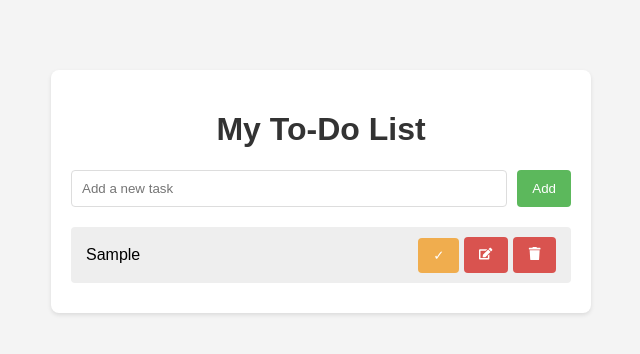
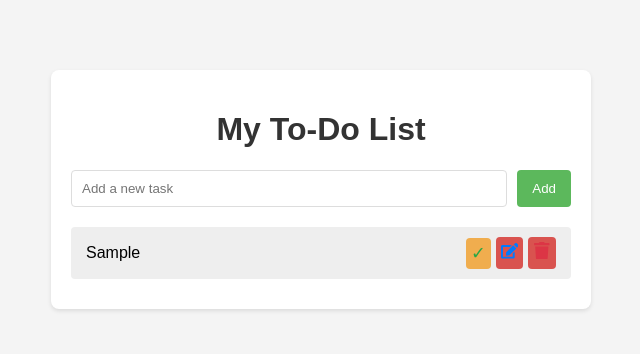
Before and after one commit to Kezia-Cane/todo, a React (Create React App) app: page / in a window 1280 px wide. Both pictures are taken after typing "Sample" into the empty fields and a click on the button "Add". Shown: the top 354 px of the page, without its empty margins (319-959 px from the left). Built offline with nearby package versions, Linux system fonts and the light colour scheme.

Commit message:
adding design to the buttons

```diff
--- a/src/App.css
+++ b/src/App.css
@@ -71,3 +71,94 @@ button:hover {
 .todo div button:hover {
   opacity: 0.8;
 }
+
+/* Styles for TodoItem component */
+.todo {
+  display: flex;
+  align-items: center;
+  justify-content: space-between;
+  padding: 10px 15px;
+  margin-bottom: 10px;
+  background: #eee;
+  border-radius: 4px;
+}
+
+.todo.completed span {
+  text-decoration: line-through;
+  color: #888;
+}
+
+.todo span {
+  flex-grow: 1;
+  margin-right: 10px;
+  cursor: pointer; /* Indicate text is clickable for completion */
+}
+
+.edit-input {
+  flex-grow: 1;
+  padding: 8px;
+  border: 1px solid #ccc;
+  border-radius: 4px;
+  margin-right: 10px;
+}
+
+.todo-buttons {
+  display: flex;
+  align-items: center;
+}
+
+.icon-button {
+  background: none;
+  border: none;
+  padding: 5px;
+  margin-left: 5px;
+  cursor: pointer;
+  font-size: 1.1em; /* Make icons slightly larger */
+  color: #555;
+  transition: color 0.2s ease;
+}
+
+.icon-button:hover {
+  color: #000;
+}
+
+.complete-button {
+  color: #28a745; /* Green */
+}
+.complete-button.undo {
+  color: #ffc107; /* Yellow */
+}
+.complete-button:hover {
+  color: #218838;
+}
+.complete-button.undo:hover {
+  color: #e0a800;
+}
+
+.edit-button {
+  color: #007bff; /* Blue */
+}
+.edit-button:hover {
+  color: #0056b3;
+}
+
+.delete-button {
+  color: #dc3545; /* Red */
+}
+.delete-button:hover {
+  color: #c82333;
+}
+
+.save-button {
+  color: #28a745; /* Green */
+}
+.save-button:hover {
+  color: #218838;
+}
+
+.cancel-button {
+  color: #6c757d; /* Gray */
+}
+.cancel-button:hover {
+  color: #5a6268;
+}
```
